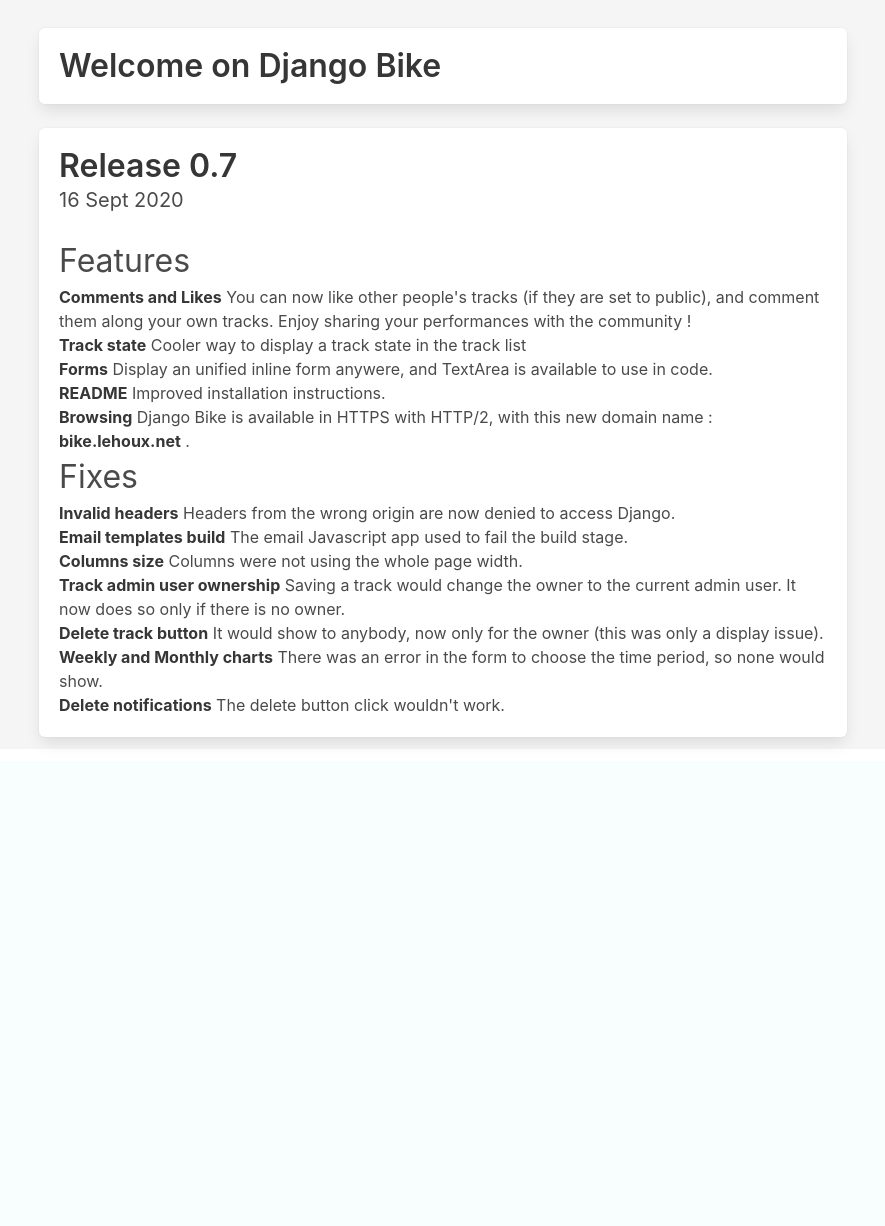
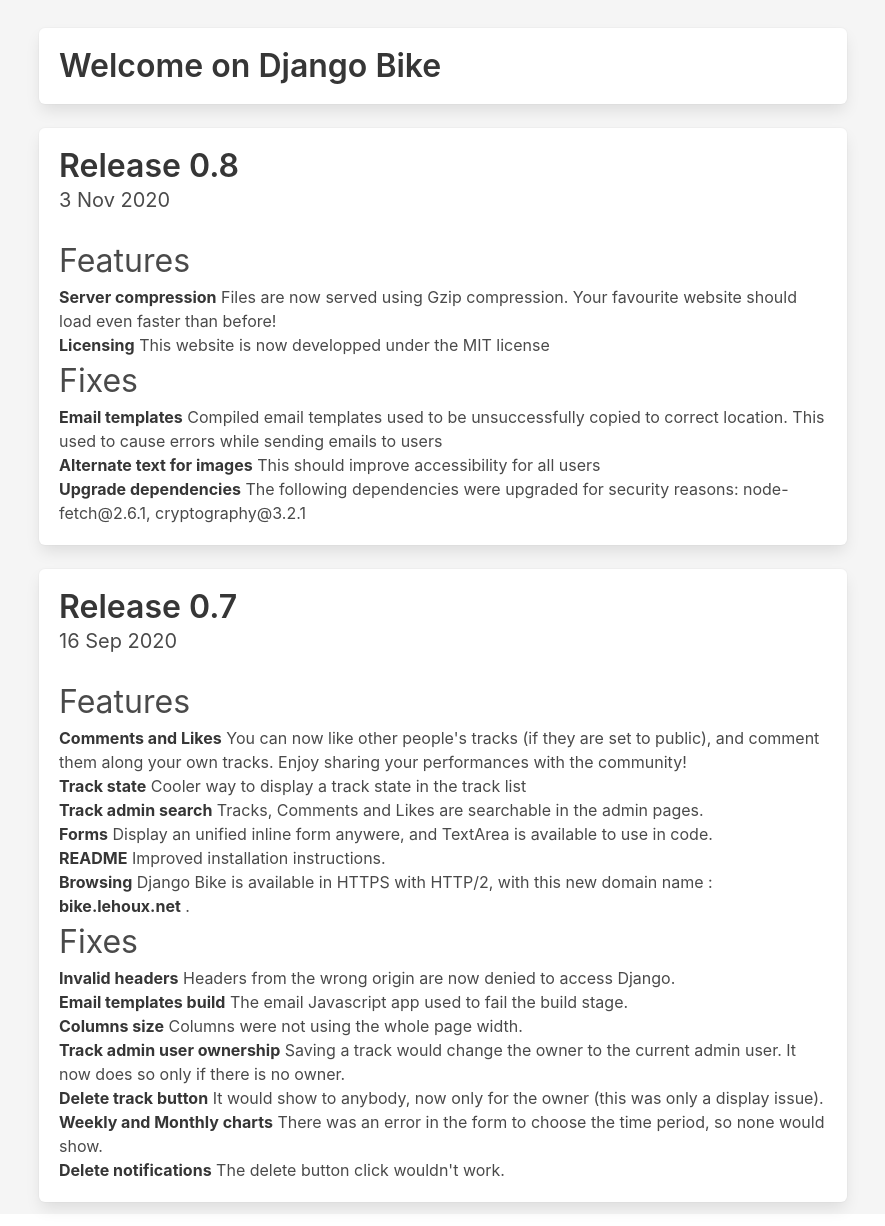
Before and after one commit to martinlehoux/django_bike, a Django app: page / in a window 1280 px wide. Shown: the part 56-1282 px from the top of the page, without its empty margins (197-1082 px from the left). Before the commit the page ends 805 px from the top, so only its background shows below. Run offline with Django 3.2, Linux system fonts and the light colour scheme; parts of the project's set-up code (start-up, migrations or seed data) failed here and were passed over; some libraries are stand-ins or nearby versions.

Commit message:
Release 0.8 (#17)
* misc - Release note amend

* misc - Update production instructions README

* misc - Upgrade npm package.json files

* fix - Email templates didn't work

* misc - Bump project version

* misc - Add website status badge

* ops - Upgrade node to v14

* fix - Images alt text

* ops - Files compression

* ops - Upgrade python dependencies

* misc - Release notes

```diff
--- a/apps/account/templates/auth/user_detail.html
+++ b/apps/account/templates/auth/user_detail.html
@@ -9,7 +9,7 @@
   <div class="columns is-centered">
     <div class="column is-half is-centered">
       <figure class="image is-128x128 container">
-        <img src="{{ user.profile.avatar.url }}" class="is-rounded">
+        <img src="{{ user.profile.avatar.url }}" class="is-rounded" alt="{{ user.username }} avatar">
       </figure>
       <div class="buttons is-centered">
         <button class="button is-rounded is-small" value="avatar-upload-modal" name="modal-open">
--- a/apps/main/templates/index.html
+++ b/apps/main/templates/index.html
@@ -6,19 +6,58 @@
 </div>
 
 <article class="box">
+  <h2 class="title">Release 0.8</h2>
+  <h2 class="subtitle">3 Nov 2020</h2>
+
+  <h3 class="is-size-3">Features</h3>
+  <ul>
+    <li>
+      <strong>Server compression</strong>
+      Files are now served using Gzip compression.
+      Your favourite website should load even faster than before!
+    </li>
+    <li>
+      <strong>Licensing</strong>
+      This website is now developped under the MIT license
+    </li>
+  </ul>
+
+  <h3 class="is-size-3">Fixes</h3>
+  <ul>
+    <li>
+      <strong>Email templates</strong>
+      Compiled email templates used to be unsuccessfully copied to correct location.
+      This used to cause errors while sending emails to users
+    </li>
+    <li>
+      <strong>Alternate text for images</strong>
+      This should improve accessibility for all users
+    </li>
+    <li>
+      <strong>Upgrade dependencies</strong>
+      The following dependencies were upgraded for security reasons: node-fetch@2.6.1, cryptography@3.2.1
+    </li>
+  </ul>
+</article>
+
+<article class="box">
   <h2 class="title">Release 0.7</h2>
-  <h2 class="subtitle">16 Sept 2020</h2>
+  <h2 class="subtitle">16 Sep 2020</h2>
 
   <h3 class="is-size-3">Features</h3>
   <ul>
     <li>
       <strong>Comments and Likes</strong>
       You can now like other people's tracks (if they are set to public), and comment them along your own tracks.
-      Enjoy sharing your performances with the community !
+      Enjoy sharing your performances with the community!
     </li>
     <li>
       <strong>Track state</strong>
       Cooler way to display a track state in the track list
+    </li>
+    <li>
+      <strong>Track admin search</strong>
+      Tracks, Comments and Likes are searchable in the admin pages.
     </li>
     <li>
       <strong>Forms</strong>
--- a/apps/main/templates/navbar.html
+++ b/apps/main/templates/navbar.html
@@ -3,7 +3,7 @@
 <nav class="navbar is-primary" role="navigation" aria-label="main navigation">
   <div class="navbar-brand">
     <a href="{% url 'index' %}" class="navbar-item">
-      <img src="{% static 'images/bike.png' %}" alt="">
+      <img src="{% static 'images/bike.png' %}" alt="Bike logo">
     </a>
     <a role="button" class="navbar-burger burger" aria-label="menu" aria-expanded="false" data-target="navbar-main">
       <span aria-hidden="true"></span>
--- a/apps/track/templates/track/track_detail.html
+++ b/apps/track/templates/track/track_detail.html
@@ -132,7 +132,7 @@
     <article class="media">
       <figure class="media-left">
         <p class="image is-32x32">
-          <img src="{{ comment.author.profile.avatar.url }}" alt="Avatar">
+          <img src="{{ comment.author.profile.avatar.url }}" alt="{{ comment.author.username }} avatar">
         </p>
       </figure>
       <div class="media-content">
--- a/docker-compose.yml
+++ b/docker-compose.yml
@@ -46,11 +46,9 @@ services:
       context: .
       dockerfile: Dockerfile
     volumes:
+      - ./static:/django_bike/static
       - ./media:/django_bike/media
       - ./django_bike:/django_bike/django_bike
-      - ./apps:/django_bike/apps
-      - ./static:/django_bike/static
-      - ./media:/django/media
     depends_on:
       - redis
       - db
--- a/pyproject.toml
+++ b/pyproject.toml
@@ -1,6 +1,6 @@
 [tool.poetry]
 name = "django_bike"
-version = "0.1.0"
+version = "0.8.0"
 description = ""
 authors = ["Martin Lehoux <martin@lehoux.net>"]
 
--- a/webapp/package.json
+++ b/webapp/package.json
@@ -1,5 +1,10 @@
 {
   "name": "svelte-app",
+  "repository": {
+    "type": "git",
+    "url": "https://github.com/martinlehoux/django_bike"
+  },
+  "license": "MIT",
   "version": "1.0.0",
   "scripts": {
     "build": "rollup -c",
@@ -23,7 +28,6 @@
     "rollup-plugin-postcss": "^3.1.8",
     "sass": "^1.26.10",
     "sirv-cli": "^0.4.4",
-    "svelma": "^0.3.2",
     "svelte-preprocess": "^4.3.0",
     "tslib": "^2.0.1",
     "typescript": "^3.9.7"
```
Also changed, not shown: requirements.txt (+66 -66 lines), README.md, email_builder/package-lock.json, email_builder/package.json (line endings or trailing spaces), webapp/package-lock.json, 3 other files.
